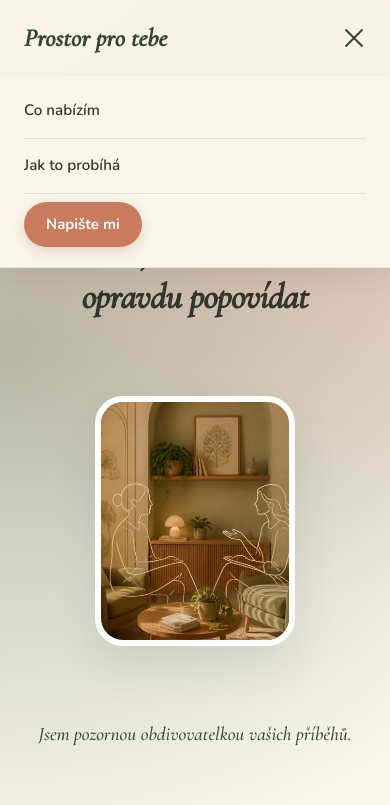
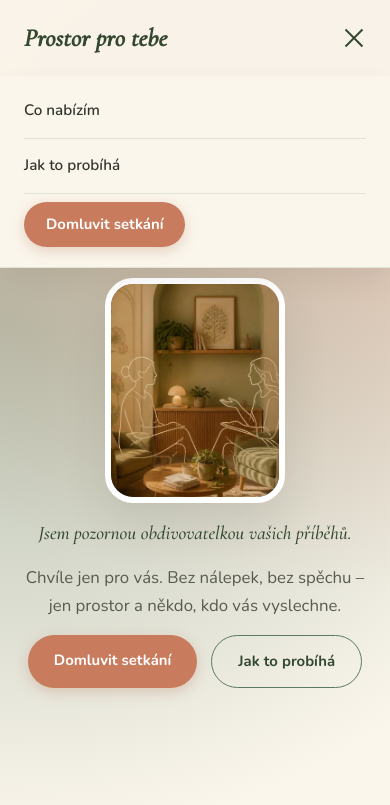
Before and after one commit to RenattaM/povidani2, a plain HTML site: page index.html in a window 390 px wide. Both pictures are taken after a click on the button "Otevřít menu". Shown: the top 805 px of the page. Drawn offline with nearby package versions, Linux system fonts and the light colour scheme.

Commit message:
uprava menu

```diff
--- a/index.html
+++ b/index.html
@@ -35,7 +35,7 @@
   <body>
     <header>
       <div class="wrap nav">
-        <div class="logo">Prostor pro tebe</div>
+        <a class="logo" href="#">Prostor pro tebe</a>
 
         <button
           class="hamburger"
@@ -51,7 +51,7 @@
           <ul>
             <li><a href="#nabizim">Co nabízím</a></li>
             <li><a href="#prubeh">Jak to probíhá</a></li>
-            <li><a class="btn btn-primary" href="#kontakt">Napište mi</a></li>
+            <li><a class="btn btn-primary" href="#kontakt">Domluvit setkání</a></li>
           </ul>
         </nav>
       </div>
--- a/styles.css
+++ b/styles.css
@@ -569,6 +569,7 @@ footer {
 
   .hero-grid {
     grid-template-columns: 1fr;
+    gap: 14px;
     text-align: center;
   }
   .hero-content {
@@ -577,22 +578,24 @@ footer {
   }
   .eyebrow {
     order: 1;
+    margin-bottom: 0;
   }
   .hero h1 {
     order: 2;
+    margin: 0;
   }
   .hero-photo {
     order: 3;
-    max-width: 200px;
-    margin: 8px auto 20px;
+    max-width: 180px;
+    margin: 0 auto;
   }
   .hero .signature {
     order: 4;
+    margin: 0;
   }
   .hero p.lead {
     order: 5;
-    margin-left: auto;
-    margin-right: auto;
+    margin: 0 auto;
   }
   .hero-cta {
     order: 6;
```
